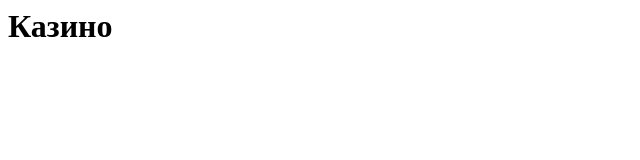
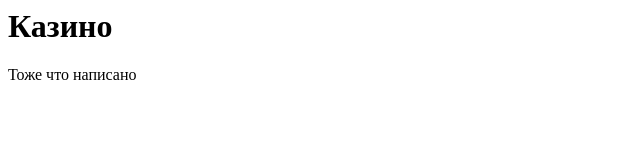
Before and after one commit to ryPbEBck88/SiteCasino, a plain HTML site: page index.html in a window 1280 px wide. Shown: the whole page, without its empty margins (0-640 px from the left). Drawn offline with Linux system fonts and the light colour scheme.

Commit message:
Update index.html
добавил вторую строку

```diff
--- a/index.html
+++ b/index.html
@@ -6,5 +6,6 @@
 </head>
 <body>
     <h1>Казино</h1>
+    <p>Тоже что написано</p>
 </body>
 </html>
```
